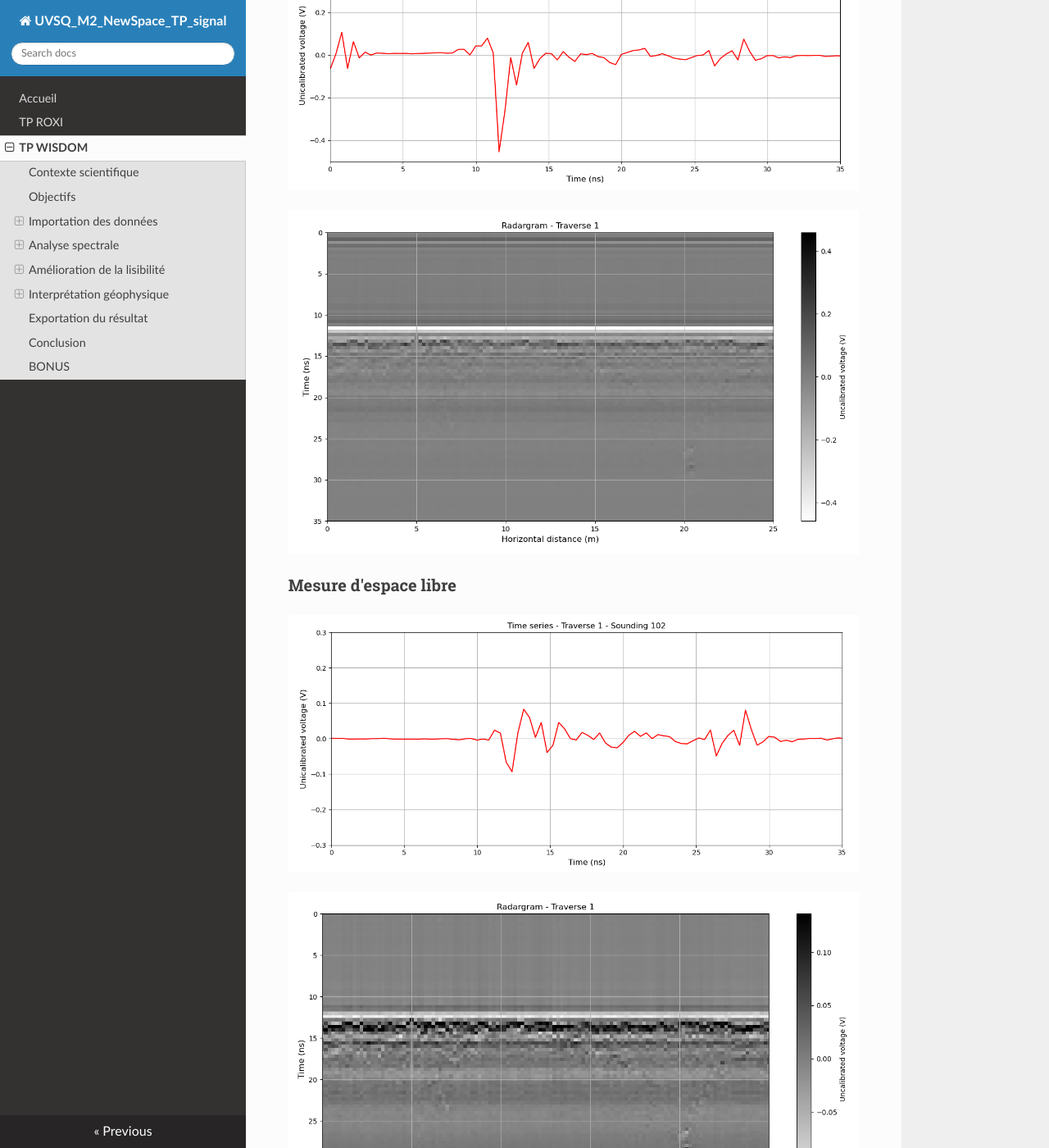
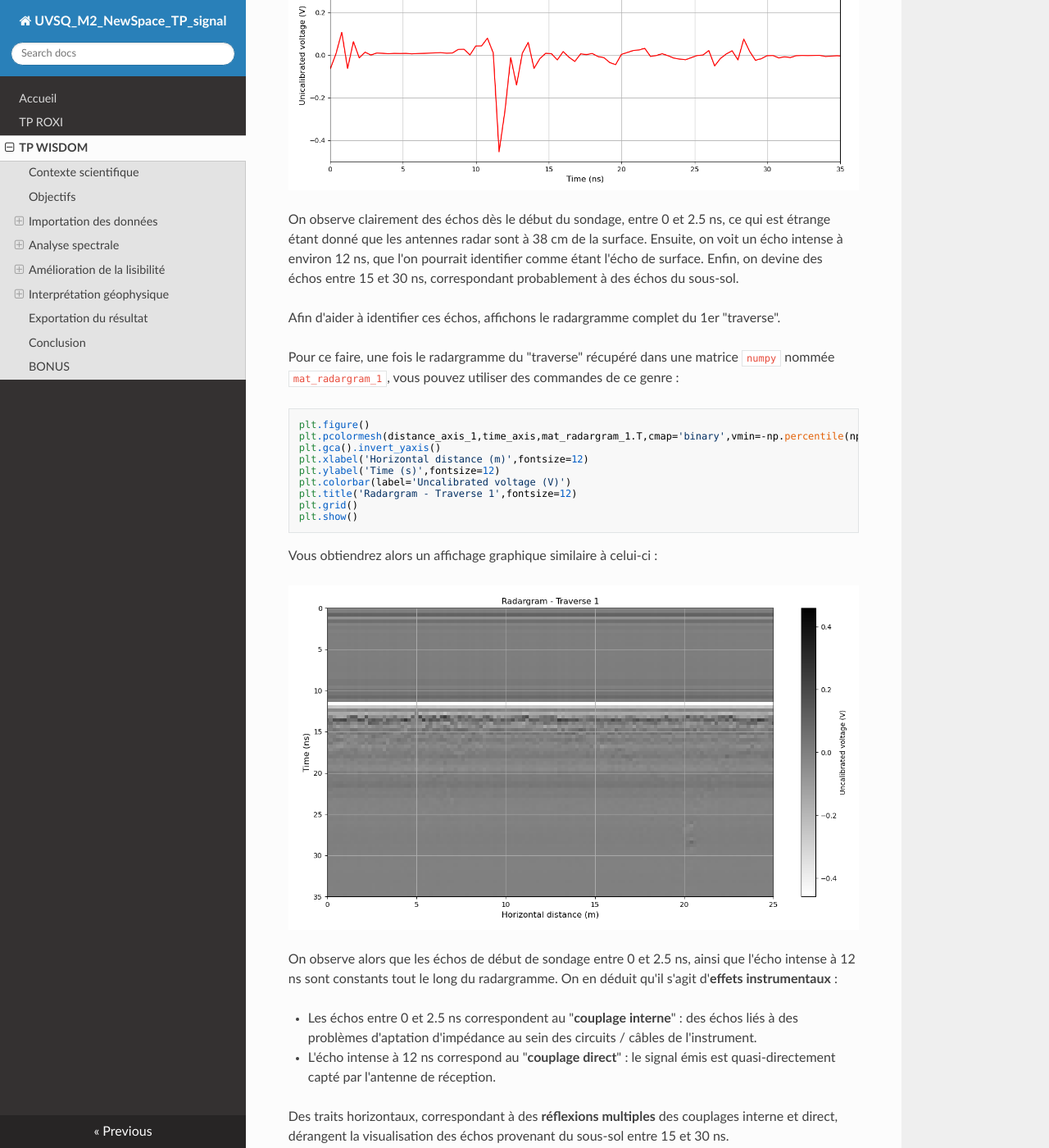
Before and after one commit to NicOudart/UVSQ_M2_NewSpace_TP_signal, an MkDocs documentation site: the page built from docs/TP_WISDOM.md, in a window 1280 px wide and 1400 px high, scrolled down 13582 px. Shown: the whole window at 82% size. Built offline with MkDocs 1.6.1, drawn with Linux system fonts in a browser that asks for light colours; nearby versions of some CDN libraries; some of the changed text lies outside the part shown.

Commit message:
-Progress on WISDOM.

```diff
--- a/docs/TP_WISDOM.md
+++ b/docs/TP_WISDOM.md
@@ -401,9 +401,40 @@ Si vous appliquez la FFT au 103ème sondage du 1er "traverse", vous obtiendrez l
 
 ![Exemple de sondage WISDOM brut](img/WISDOM_raw_time_series_example.png)
 
+On observe clairement des échos dès le début du sondage, entre 0 et 2.5 ns, ce qui est étrange étant donné que les antennes radar sont à 38 cm de la surface.
+Ensuite, on voit un écho intense à environ 12 ns, que l'on pourrait identifier comme étant l'écho de surface.
+Enfin, on devine des échos entre 15 et 30 ns, correspondant probablement à des échos du sous-sol.
 
+Afin d'aider à identifier ces échos, affichons le radargramme complet du 1er "traverse".
+
+Pour ce faire, une fois le radargramme du "traverse" récupéré dans une matrice `numpy` nommée `mat_radargram_1`, vous pouvez utiliser des commandes de ce genre :
+
+~~~
+plt.figure()
+plt.pcolormesh(distance_axis_1,time_axis,mat_radargram_1.T,cmap='binary',vmin=-np.percentile(np.abs(mat_radargram_1),99.9),vmax=np.percentile(np.abs(mat_radargram_1),99.9))
+plt.gca().invert_yaxis()
+plt.xlabel('Horizontal distance (m)',fontsize=12)
+plt.ylabel('Time (s)',fontsize=12)
+plt.colorbar(label='Uncalibrated voltage (V)')
+plt.title('Radargram - Traverse 1',fontsize=12)
+plt.grid()
+plt.show()
+~~~
+
+Vous obtiendrez alors un affichage graphique similaire à celui-ci :
 
 ![Exemple de radargramme WISDOM brut](img/WISDOM_raw_radargram_example.png)
+
+On observe alors que les échos de début de sondage entre 0 et 2.5 ns, ainsi que l'écho intense à 12 ns sont constants tout le long du radargramme.
+On en déduit qu'il s'agit d'**effets instrumentaux** :
+
+* Les échos entre 0 et 2.5 ns correspondent au "**couplage interne**" : des échos liés à des problèmes d'aptation d'impédance au sein des circuits / câbles de l'instrument.
+
+* L'écho intense à 12 ns correspond au "**couplage direct**" : le signal émis est quasi-directement capté par l'antenne de réception.
+
+Des traits horizontaux, correspondant à des **réflexions multiples** des couplages interne et direct, dérangent la visualisation des échos provenant du sous-sol entre 15 et 30 ns.
+
+Afin de réduire cet effet, nous allons compenser une **mesure d'espace libre**, **en amont** de la FFT.
 
 ### Mesure d'espace libre
 
```
